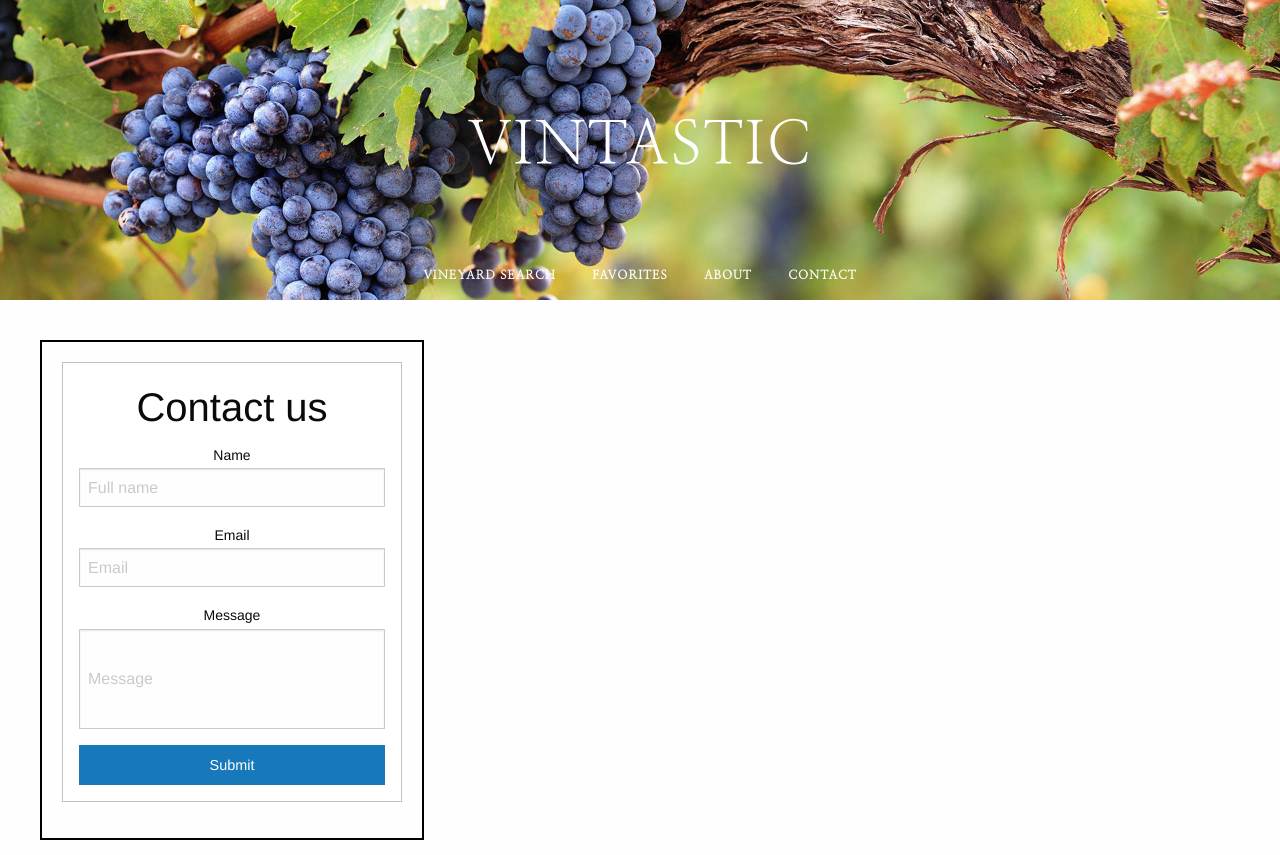
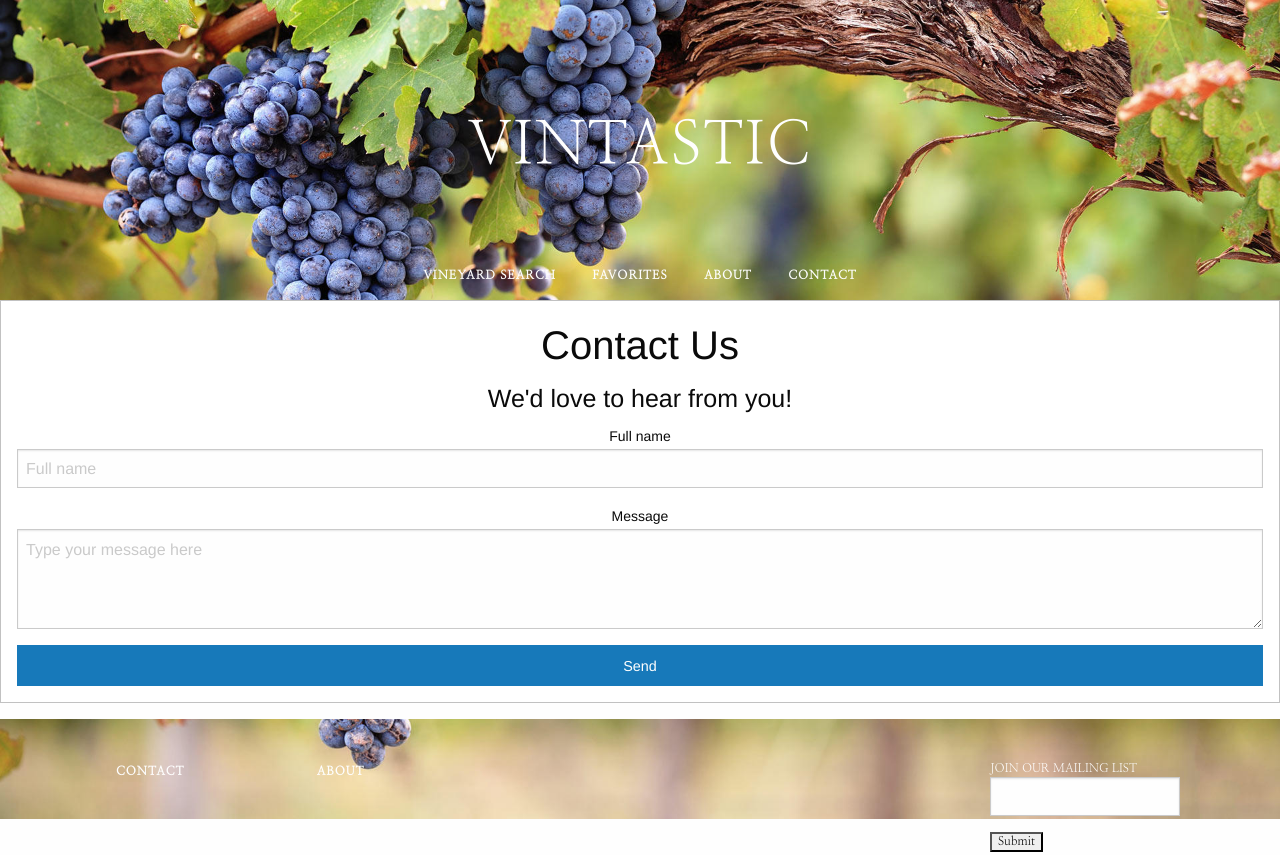
Before and after one commit to vanego/Vinequest1, a plain HTML site: page contact.html in a window 1280 px wide. Shown: the top 855 px of the page. Drawn offline with nearby package versions, Linux system fonts and the light colour scheme; no server answers.

Commit message:
working email form

```diff
--- a/assets/styles/contact.css
+++ b/assets/styles/contact.css
@@ -1,5 +1,5 @@
 #contact-form {
-	width: 30%;
+	width: 40%;
 	height: 500px;
 	border: 2px solid black;
 	padding: 20px;
--- a/contact.html
+++ b/contact.html
@@ -22,6 +22,14 @@
 
         <script src="https://www.gstatic.com/firebasejs/live/3.0/firebase.js"></script>
         <script src="./assets/scripts/app.js"></script>
+
+        <!-- email js code -->
+        <script type="text/javascript" src="https://cdn.emailjs.com/dist/email.min.js"></script>
+        <script type="text/javascript">
+            (function(){
+            emailjs.init("user_Cc4JBBKcau4g0NFB2BHv3");
+   })();
+</script>
     </head>
 
     <body>
@@ -47,25 +55,34 @@
             </ul>
         </header>
     </div>
-    <!-- contact form -->
-    <div id="contact-form">
-            <form class="callout text-center">
-                <h2>Contact us</h2>
+
+<script type="text/javascript" src="//ajax.googleapis.com/ajax/libs/jquery/2.1.1/jquery.min.js"></script>
+
+<script type="text/javascript" src="https://cdn.emailjs.com/dist/email.min.js"></script>
+<script type="text/javascript">
+   (function(){
+      emailjs.init("user_Cc4JBBKcau4g0NFB2BHv3");
+   })();
+</script>
+
+
+     <div id="sign-in-box">
+            <form method="GET" action="mailto:vinequester@gmail.com" enctype="text/plain"class="callout text-center">
+                <h2>Contact Us</h2>
+                <h4>We'd love to hear from you!</h4>
                 <div class="floated-label-wrapper">
-                    <label for="full-name">Name</label>
+                    <label for="full-name">Full name</label>
                     <input type="text" id="full-name" name="full name input" placeholder="Full name">
                 </div>
                 <div class="floated-label-wrapper">
-                    <label for="email">Email</label>
-                    <input type="email" id="email" name="email input" placeholder="Email">
+                    <label for="pass">Message</label>
+                    <textarea id="message-input" name="body" placeholder="Type your message here"></textarea>
                 </div>
-                <div class="floated-label-wrapper">
-                    <label for="pass">Message</label>
-                    <input type="password" id="message-input" name="message-input" placeholder="Message">
-                </div>
-                <input class="button expanded" type="submit" value="Submit">
+                <input class="button expanded" type="submit" value="Send">
             </form>
         </div>
+
+
 
 <!-- footer -->
     <footer>
```
